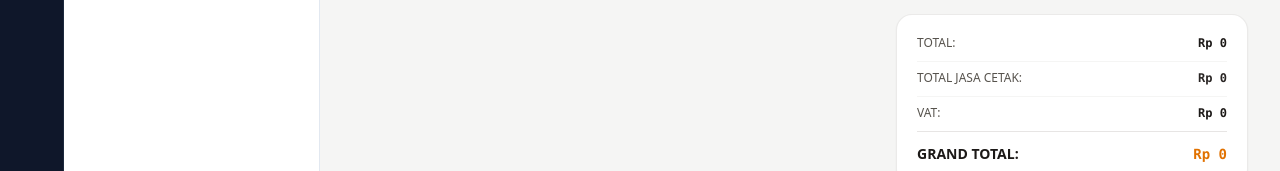
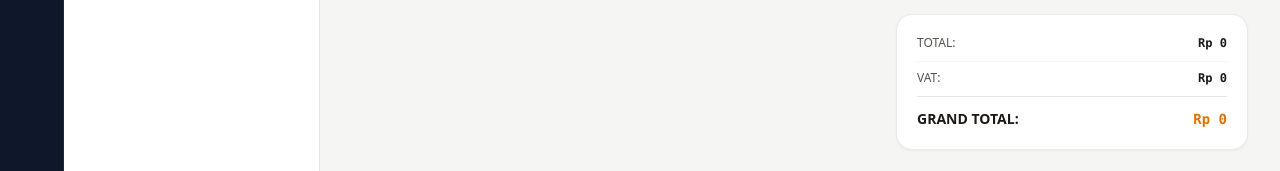
Before and after one commit to pbseventeensc-gif/wellen-invoice-app, a Next.js app: page /create-invoice in a window 1280 px wide. Shown: the part 498-669 px from the top of the page. Built offline with nearby package versions, Linux system fonts and the light colour scheme; no server answers.

Commit message:
Fix: Remove TOTAL JASA CETAK row from bottom summary card

```diff
--- a/src/app/create-invoice/page.jsx
+++ b/src/app/create-invoice/page.jsx
@@ -393,11 +393,6 @@ export default function CreateInvoicePage() {
           )}
 
           <div className="flex justify-between items-center text-stone-600 border-t border-stone-100 pt-2">
-            <span>TOTAL JASA CETAK:</span>
-            <span className="font-mono font-semibold text-stone-800">{formatRupiah(totalJasaCetakOverall)}</span>
-          </div>
-
-          <div className="flex justify-between items-center text-stone-600 border-t border-stone-100 pt-2">
             <span>VAT:</span>
             <span className="font-mono font-semibold text-stone-900">{formatRupiah(vatAmount)}</span>
           </div>
```
